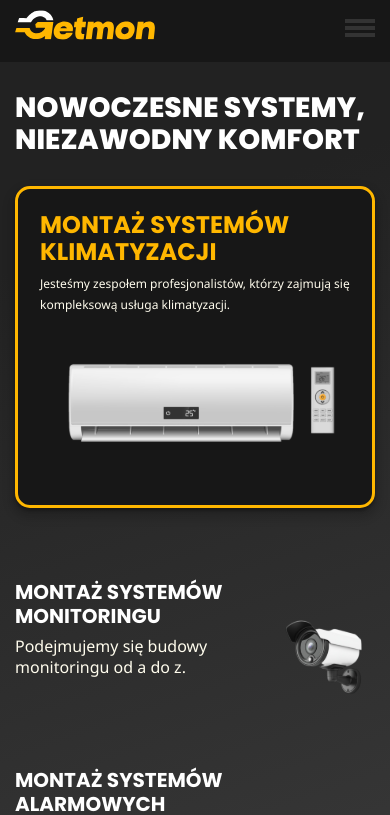
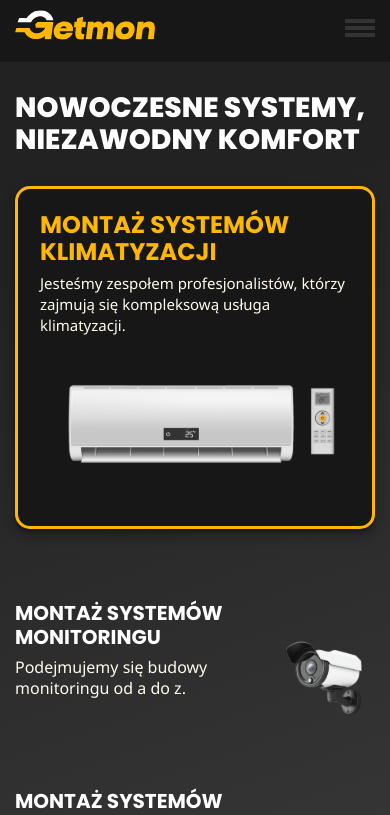
Before and after one commit to MatviyRoman/Getmon-Next, a Next.js app: page / in a window 390 px wide. Shown: the top 815 px of the page. Built offline with nearby package versions, Linux system fonts and the light colour scheme.

Commit message:
update size text

```diff
--- a/src/components/sections/TopSection.module.css
+++ b/src/components/sections/TopSection.module.css
@@ -138,7 +138,8 @@
       max-width: 378px;
 
       @media (max-width: 991px) {
-        font-size: 12px;
+        /* font-size: 12px; */
+        font-size: 15px;
         margin-bottom: 12px;
         color: #FFFCED;
       }
```
